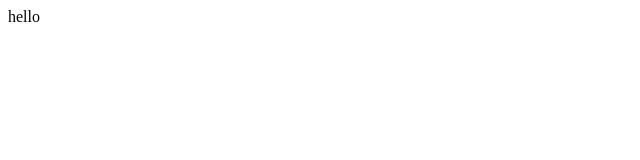
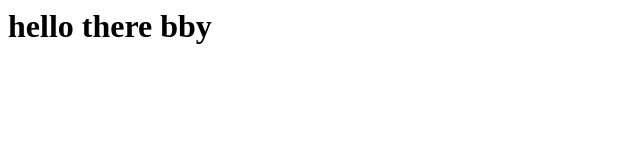
Before and after one commit to sambrit/bbhlover.com, a plain HTML site: page index.html in a window 1280 px wide. Shown: the whole page, without its empty margins (0-640 px from the left). Drawn offline with Linux system fonts and the light colour scheme.

Commit message:
test from desktop

```diff
--- a/index.html
+++ b/index.html
@@ -1,3 +1,5 @@
 <html>
-hello
+<h1> hello there bby </h1>
+
+
 </html>
```
